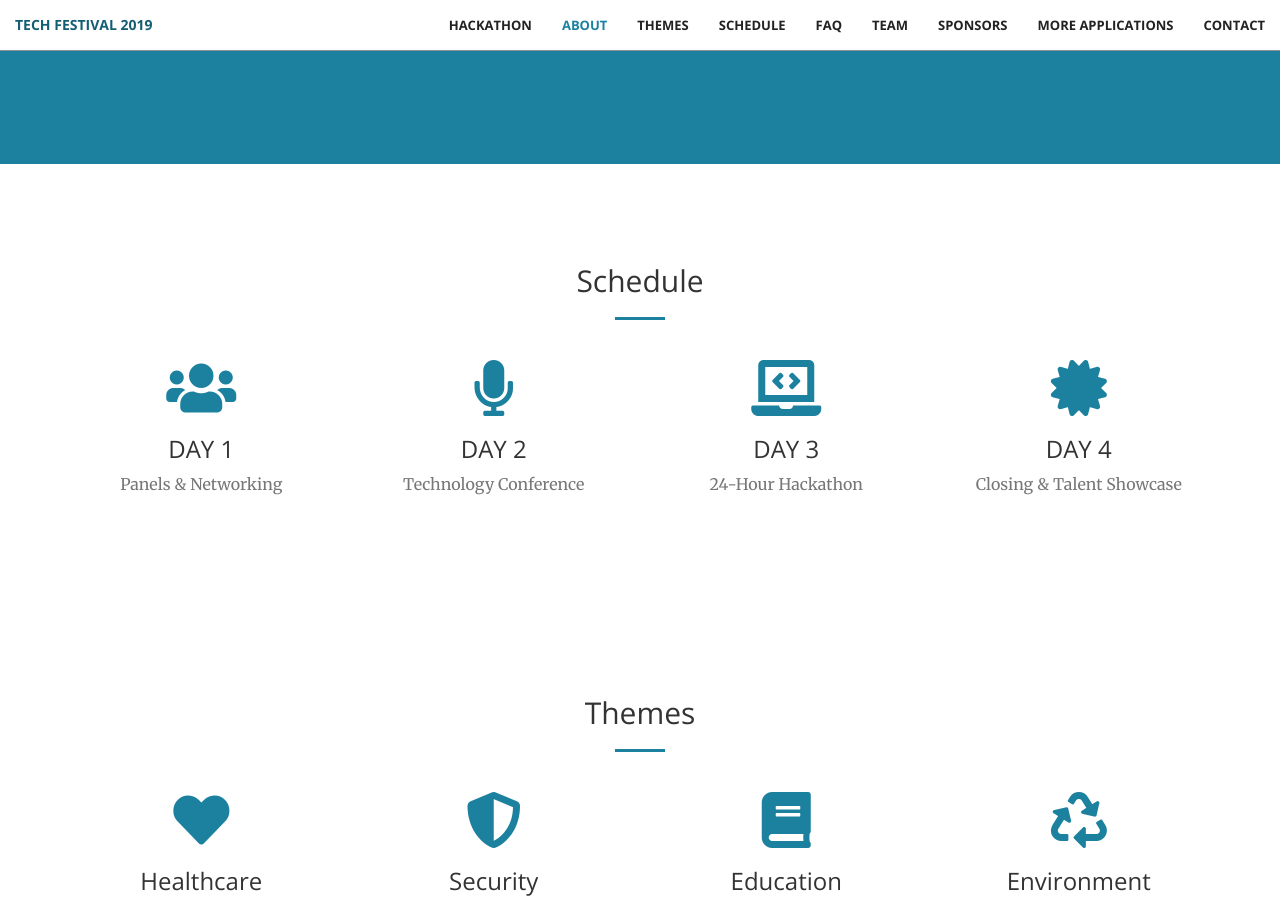
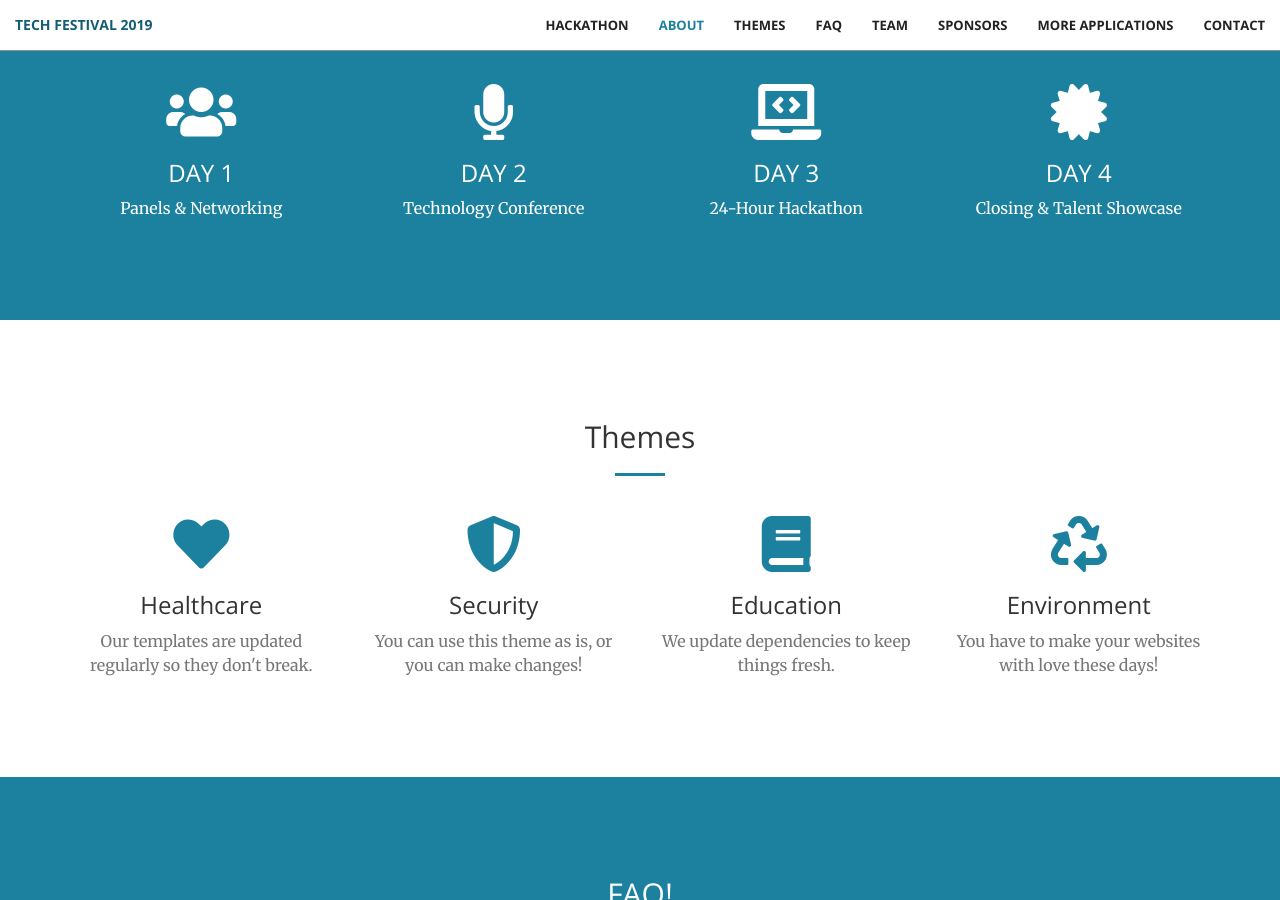
Before and after one commit to techfestivalnyc/techfestivalnyc.github.io, a Jekyll site: the page built from index.html, in a window 1280 px wide and 900 px high, scrolled down 1104 px. Built offline with Jekyll 4.4.1, drawn with Linux system fonts in a browser that asks for light colours.

Commit message:
Add files via upload

```diff
--- a/_includes/about-front.html
+++ b/_includes/about-front.html
@@ -4,48 +4,39 @@
             <div class="col-lg-8 col-lg-offset-2 text-center">
                 <h2 class="section-heading">About</h2>
                 <hr class="light">
-                <p class="text-faded wow fadeInUp" data-wow-delay=".1s">The Tech Festival will be a time for students all across the United States to come together, meet and collaborate with other students and technologists, to solve problems using technology. The Tech Festival will feature various events, ranging from Tech Panels to Hackathons.</p>
+                <p class="text-light" data-wow-delay=".1s">The Tech Festival will be a time for students all across the United States to come together, meet and collaborate with other students and technologists, to solve problems using technology. The Tech Festival will feature various events, ranging from Tech Panels to Hackathons.</p>
             </div>
         </div>
     </div>
-</section>
-<section id="schedule">
-    <div class="container">
-        <div class="row">
-            <div class="col-lg-12 text-center">
-                <h2 class="section-heading">Schedule</h2>
-                <hr class="primary">
-            </div>
-        </div>
-    </div>
+
     <div class="container">
         <div class="row">
             <div class="col-lg-3 col-md-6 text-center">
                 <div class="service-box">
-                    <i class="fas fa-4x fa-users wow bounceIn text-primary"></i>
+                    <i class="fas fa-4x fa-users wow bounceIn text-light"></i>
                     <h3>DAY 1</h3>
-                    <p class="text-muted">Panels & Networking</p>
+                    <p class="text">Panels & Networking</p>
                 </div>
             </div>
             <div class="col-lg-3 col-md-6 text-center">
                 <div class="service-box">
-                    <i class="fas fa-4x fa-microphone wow bounceIn text-primary" data-wow-delay=".1s"></i>
+                    <i class="fas fa-4x fa-microphone wow bounceIn text-light" data-wow-delay=".1s"></i>
                     <h3>DAY 2</h3>
-                    <p class="text-muted">Technology Conference</p>
+                    <p class="text">Technology Conference</p>
                 </div>
             </div>
             <div class="col-lg-3 col-md-6 text-center">
                 <div class="service-box">
-                    <i class="fas fa-4x fa-laptop-code wow bounceIn text-primary" data-wow-delay=".2s"></i>
+                    <i class="fas fa-4x fa-laptop-code wow bounceIn text-light" data-wow-delay=".2s"></i>
                     <h3>DAY 3</h3>
-                    <p class="text-muted">24-Hour Hackathon</p>
+                    <p class="text">24-Hour Hackathon</p>
                 </div>
             </div>
             <div class="col-lg-3 col-md-6 text-center">
                 <div class="service-box">
-                    <i class="fas fa-4x fa-certificate wow bounceIn text-primary" data-wow-delay=".3s"></i>
+                    <i class="fas fa-4x fa-certificate wow bounceIn text-light" data-wow-delay=".3s"></i>
                     <h3>DAY 4</h3>
-                    <p class="text-muted">Closing & Talent Showcase</p>
+                    <p class="text">Closing & Talent Showcase</p>
                 </div>
             </div>
         </div>
--- a/_includes/nav-front.html
+++ b/_includes/nav-front.html
@@ -23,9 +23,7 @@
                 <li>
                     <a class="page-scroll" href="#themes">Themes</a>
                 </li>
-                <li>
-                    <a class="page-scroll" href="#schedule">Schedule</a>
-                </li>
+
                 <li>
                     <a class="page-scroll" href="#faq">FAQ</a>
                 </li>
```
